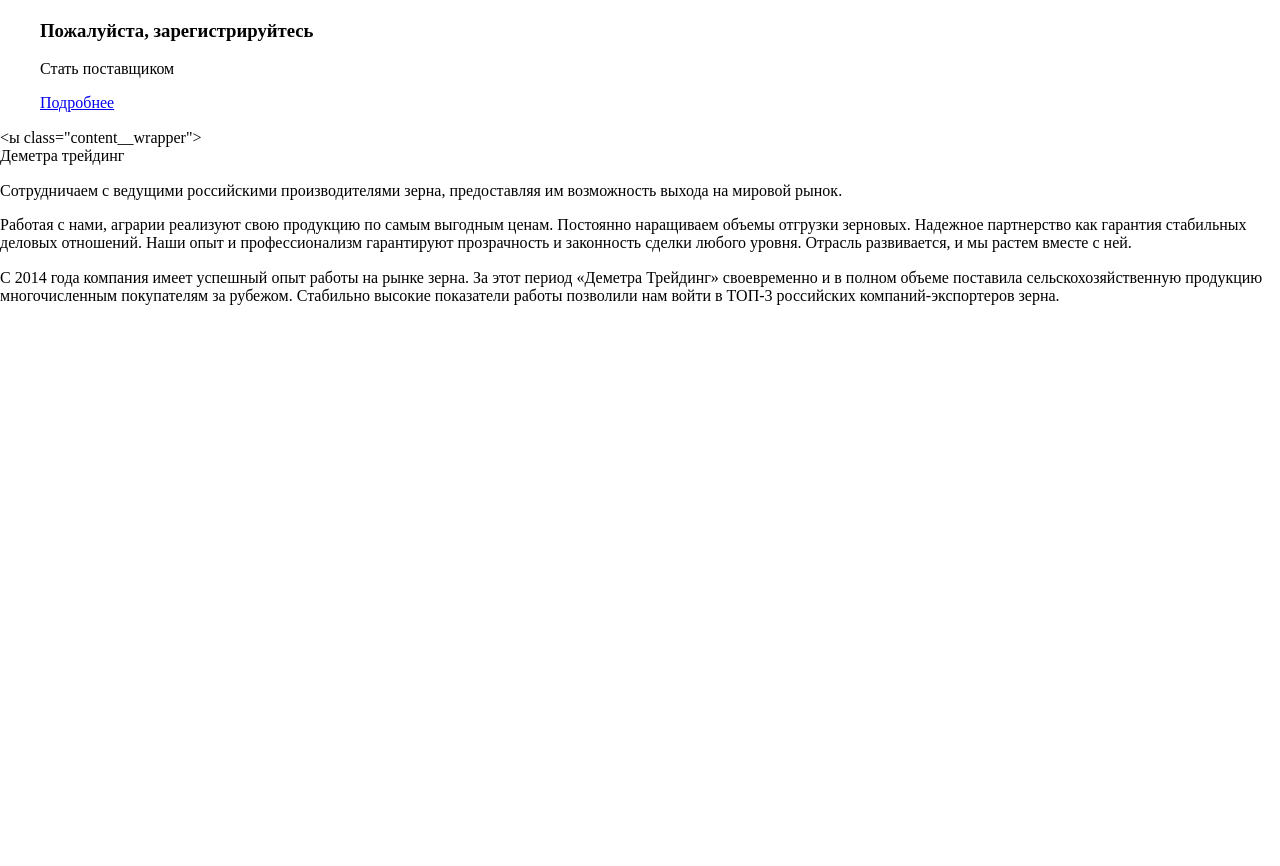
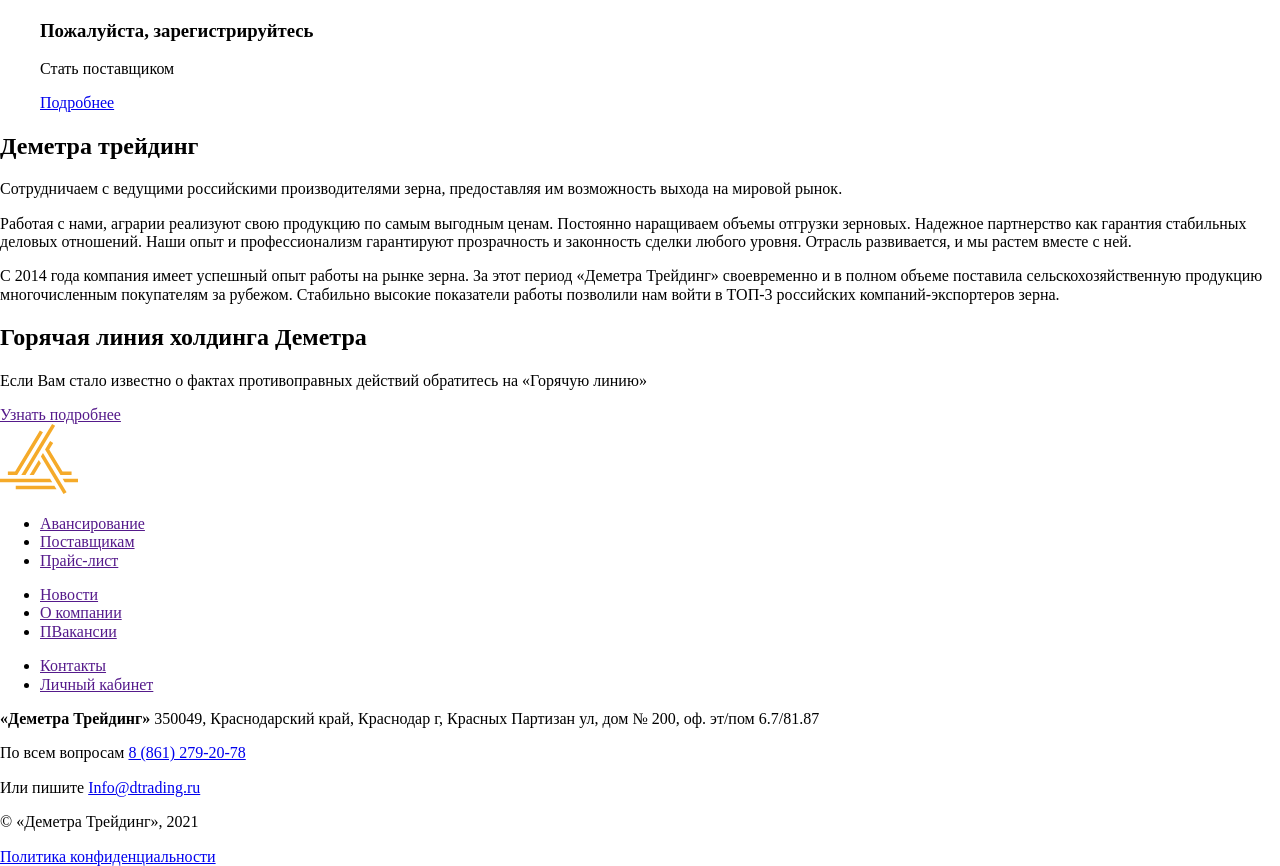
Before and after one commit to yurkaronin/Demetra-basic, a website: page src/html/home.html in a window 1280 px wide. Shown: the part 2680-3546 px from the top of the page. Before the commit the page ends 3002 px from the top, so only its background shows below. Drawn offline with nearby package versions, Linux system fonts and the light colour scheme; files that its build step writes are made by us from their sources; files whose address does not match are found by name.

Commit message:
Разметка главной + правки опечаток

```diff
--- a/src/html/home.html
+++ b/src/html/home.html
@@ -127,13 +127,13 @@
 				</li>
 			</ul>
 
-			</div>
 		</section>
 
 		<section class="content">
-			<ы class="content__wrapper">
+			<div class="content__wrapper">
+
 				<div class="content-left">
-					<span class="content__title">Деметра трейдинг</span>
+					<h2 class="content__title">Деметра трейдинг</h2>
 					<p class="content__subtile">Сотрудничаем с ведущими российскими производителями зерна, предоставляя им
 						возможность
 						выхода на мировой рынок.</p>
@@ -153,14 +153,60 @@
 						высокие
 						показатели работы позволили нам войти в ТОП-3 российских компаний-экспортеров зерна.</p>
 				</div>
+			</div>
 		</section>
 
+		<section class="hot-line content">
+			<div class="content__wrapper">
+				<div class="content-left">
+					<h2 class="content__title">Горячая линия холдинга Деметра</h2>
+					<p class="content__subtile">Если Вам стало известно о фактах противоправных действий обратитесь на «Горячую
+						линию»</p>
+					<a href="" class="content__btn">Узнать подробнее</a>
+				</div>
+			</div>
+		</section>
+	</main>
+	<footer class="footer">
+		<div class="footer__top">
+			<!-- лого  -->
+			<a href="#" class="logo">
+				<img class="logo__image" src="img/logo-rus.svg" alt="логотип" width="192" height="70" loading="lazy">
+			</a>
 
+			<ul class="footer__list">
+				<li class="footer__item"><a href="" class="footer__link">Авансирование</a></li>
+				<li class="footer__item"><a href="" class="footer__link">Поставщикам</a></li>
+				<li class="footer__item"><a href="" class="footer__link">Прайс-лист</a></li>
+			</ul>
 
+			<ul class="footer__list">
+				<li class="footer__item"><a href="" class="footer__link">Новости</a></li>
+				<li class="footer__item"><a href="" class="footer__link">О компании</a></li>
+				<li class="footer__item"><a href="" class="footer__link">ПВакансии</a></li>
+			</ul>
 
-
-	</main>
-	<footer class="footer"></footer>
+			<ul class="footer__list">
+				<li class="footer__item"><a href="" class="footer__link">Контакты</a></li>
+				<li class="footer__item"><a href="" class="footer__link">Личный кабинет</a></li>
+			</ul>
+		</div>
+		<div class="footer__center">
+			<p class="footer__adress"><b>«Деметра Трейдинг»</b>
+				350049, Краснодарский край, Краснодар г, Красных Партизан ул, дом № 200, оф. эт/пом 6.7/81.87
+			</p>
+			<p>По всем вопросам
+				<a href="tel:88612792078" class="tel">8 (861) 279-20-78</a>
+			</p>
+			<p>Или пишите
+				<a href="mailto:Info@dtrading.ru" class="mail">Info@dtrading.ru</a>
+			</p>
+		</div>
+		<div class="footer__bottom">
+			<p class="footer__cop">© «Деметра Трейдинг», 2021</p>
+			<a href="#" class="footer__link" target="_blank">Политика конфиденциальности</a>
+		</div>
+	</footer>
 
 </body>
 
--- a/src/html/templates/head.html
+++ b/src/html/templates/head.html
@@ -1,7 +1,6 @@
 <head>
   <meta charset="UTF-8">
-  <meta name="viewport"
-		content="width=device-width, user-scalable=no, initial-scale=1.0, maximum-scale=1.0, minimum-scale=1.0">
+  <meta name="viewport" content="width=device-width, initial-scale=1.0">
   <meta http-equiv="X-UA-Compatible" content="ie=edge">
 
   <title>@@seo-title</title>
```
